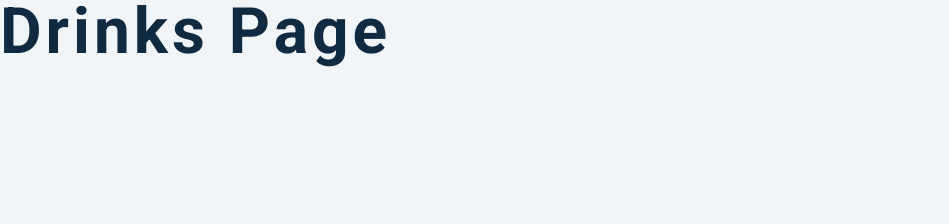
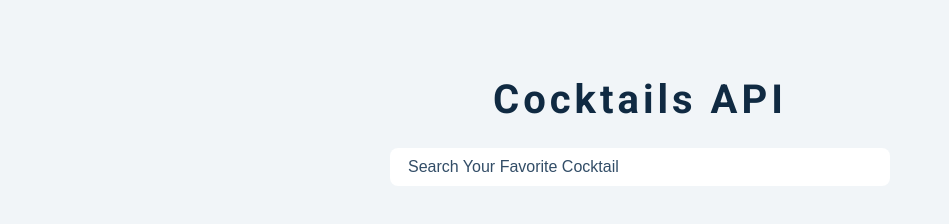
Before and after one commit to Hrodberht/cocktails, a plain HTML site: page index.html in a window 1280 px wide. Shown: the whole page, without its empty margins (0-949 px from the left). Drawn offline with nearby package versions, Linux system fonts and the light colour scheme.

Commit message:
Added search form

```diff
--- a/index.html
+++ b/index.html
@@ -14,7 +14,14 @@
   </head>
 
   <body>
-    <h1>drinks page</h1>
+    <form class="search-form">
+      <h2>cocktails API</h2>
+      <input
+        type="text"
+        placeholder="search your favorite cocktail"
+        name="drink"
+      />
+    </form>
     <script type="module" src="./app.js"></script>
   </body>
 </html>
```
